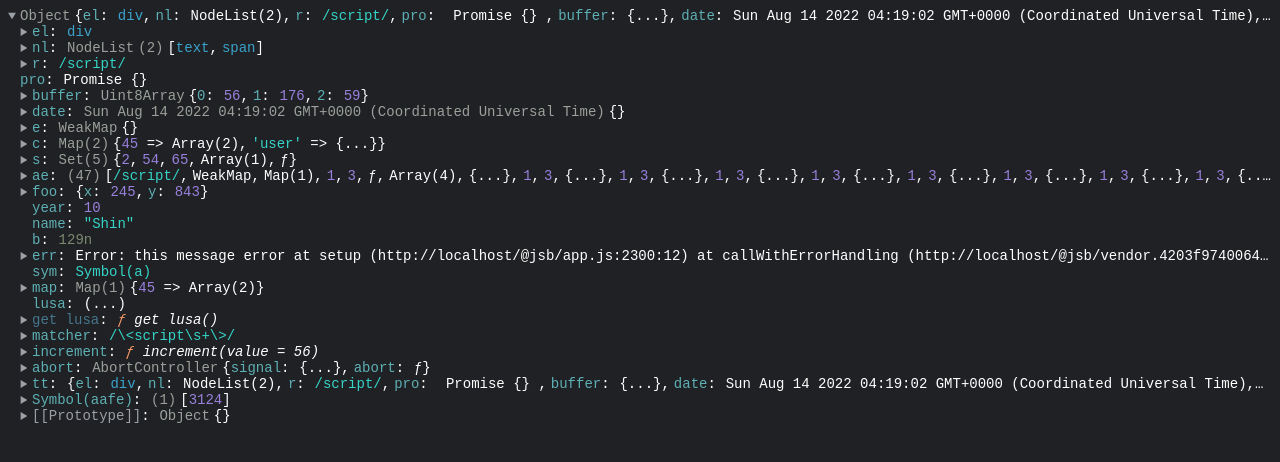
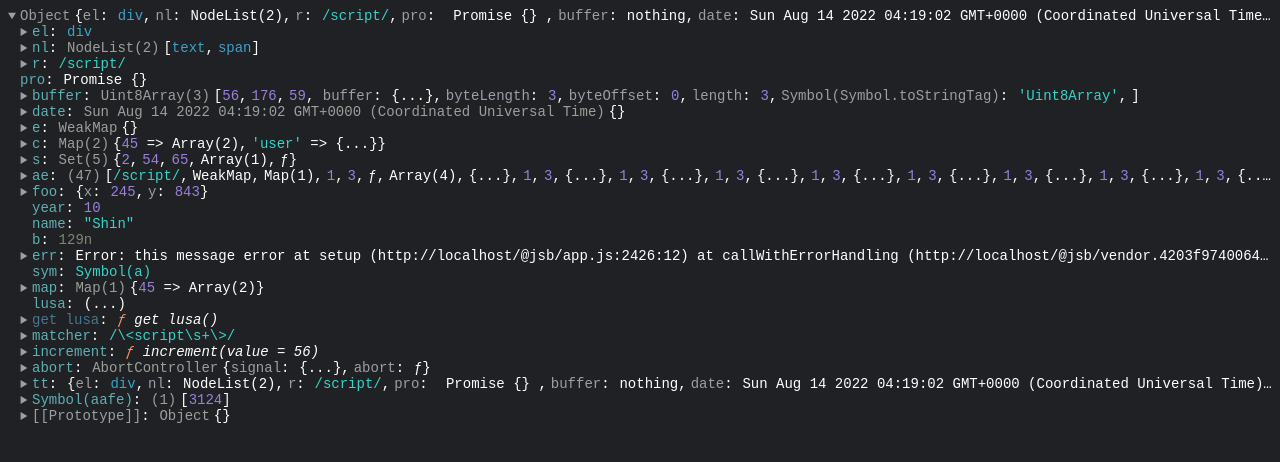
Before and after one commit to tachibana-shin/vue-console-feed, a Vue app: page / in a window 1280 px wide. Both pictures are taken after a click on the element 640 px from the left and 16 px from the top of the page. Shown: the top 462 px of the page. Built offline with nearby package versions, Linux system fonts and the light colour scheme.

Commit message:
add support TypedArray

```diff
--- a/src/components/ConsoleValue.vue
+++ b/src/components/ConsoleValue.vue
@@ -152,7 +152,7 @@
     <slot />
     <span class="array-size" v-if="!hideNameObject">{{ data["@name"] }}</span
     >{<template v-for="(item, name) in data['@des']?.['@value']" :key="name">
-      <PropName :hidden="item['@hidden']" :name="name + ''" />
+      <PropName :hidden="item['@hidden']" :name="name + ''" preview />
       <ConsoleValueStatic :data="item['@value']" hide-name-object />
       <span class="comma" v-if="name !== data['@des']!['@lastKey']"
         >,</span
@@ -232,33 +232,44 @@
     </template>
   </Collapse>
   <Collapse
-    v-else-if="data['@t'] === 'array'"
+    v-else-if="data['@t'] === 'array' || data['@t'] === 'typedarray'"
     :flat="flat"
     :disable-magic="data['@first']"
   >
-    <slot />
-    <span class="array-size" v-if="data['@name']">{{ data["@name"] }}</span>
-    <span class="array-size"
-      >({{ data["@real"].length["@value"]["@value"] }})</span
-    >[<template
-      v-for="item in +data['@real'].length['@value']['@value']"
+    <slot /><span class="array-size mr-0" v-if="data['@name']">{{
+      data["@name"]
+    }}</span
+    ><span class="array-size">({{ data["@size"] }})</span>[<template
+      v-for="item in data['@size']"
       :key="item"
     >
       <ConsoleValueStatic
         :data="(data['@real'][item - 1]['@value'] as Exclude<typeof data['@real'][0]['@value'], Data.GetSetter>)"
         hide-name-object
       />
-      <span
-        v-if="+data['@real'].length['@value']['@value'] > item"
-        class="comma"
-        >,</span
-      > </template
+      <span v-if="data['@size'] > item" class="comma">,</span>
+    </template>
+    <!-- addons for TypedArray -->
+    <template v-if="data['@t'] === 'typedarray'"
+      >,
+      <template v-for="key in extendsKeysTypedArray" :key="key">
+        <PropName
+          :hidden="data['@real'][key.toString()]['@hidden']"
+          :name="key.toString()"
+          preview
+        />
+        <!-- {{item}} -->
+        <ConsoleValueStatic
+          :data="data['@real'][key.toString()]['@value']"
+          hide-name-object
+        />
+        <span class="comma">,</span>
+      </template> </template
     >]
+    <!-- //addons for TypedArray -->
 
     <template v-slot:summary-opened>
-      <slot />{{ data["@name"] ?? "Array" }} ({{
-        data["@real"].length["@value"]["@value"]
-      }})
+      <slot />{{ data["@name"] ?? "Array" }}({{ data["@size"] }})
     </template>
 
     <template v-slot:content>
@@ -381,6 +392,7 @@ import PropName from "./PropName.vue"
 import ConsoleValueStatic from "./ConsoleValueStatic.vue"
 import _GetterField from "./GetterField.vue"
 import { DefineComponent, useAttrs } from "vue"
+import { keys as extendsKeysTypedArray } from "../logic/getOwnDescriptorsTypedArray"
 
 const attrs = useAttrs()
 
--- a/src/components/PropName.vue
+++ b/src/components/PropName.vue
@@ -4,6 +4,7 @@
     :class="{
       propHidden: hidden,
       proto: name.startsWith('[['),
+      propPreview: preview
     }"
     >{{ name }}<span class="is">:</span>
   </span>
@@ -13,6 +14,8 @@
 defineProps<{
   hidden: boolean;
   name: string;
+
+  preview?: boolean
 }>();
 </script>
 
--- a/src/components/styles.scss
+++ b/src/components/styles.scss
@@ -31,6 +31,9 @@
 }
 .propHidden {
   color: #45778f;
+}
+.propPreview {
+  color:#9aa0a6
 }
 .is {
   color: #fff;
@@ -74,3 +77,7 @@
 .inline {
   display: inline
 }
+
+.mr-0 {
+  margin-right: 0;
+}
--- a/src/logic/Encode.ts
+++ b/src/logic/Encode.ts
@@ -8,6 +8,8 @@ import { getOwnDescriptorsIn } from "./getOwnDescriptorsIn"
 import { getOwnDescriptorsRegExp } from "./getOwnDescriptorsRegExp"
 import { getValue } from "./getValue"
 import { isPromise } from "./isPromise"
+import { isTypedArray } from "./isTypedArray"
+import { getOwnDescriptorsTypedArray } from "./getOwnDescriptorsTypedArray"
 // eslint-disable-next-line @typescript-eslint/no-namespace
 export namespace Data {
   export interface String {
@@ -77,6 +79,7 @@ export namespace Data {
         | Element
         | Promise
         | Date
+        | TypedArray
     }
   }
   export interface Link {
@@ -133,6 +136,21 @@ export namespace Data {
     "@first": boolean
     "@value": string
     "@real": objReal
+  }
+  export interface TypedArray extends Omit<Array, "@t"> {
+    "@t": "typedarray"
+    "@real": Array["@real"] & {
+      buffer: {
+        "@hidden": true
+        "@value": unknown // Buffer
+      }
+      byteLength: Array["@real"]["length"]
+      byteOffset: Array["@real"]["length"]
+      [Symbol.toStringTag]: {
+        "@hidden": true
+        "@value": string
+      }
+    }
   }
 }
 
@@ -238,7 +256,8 @@ export function Encode(
   | Data.Array
   | Data.Element
   | Data.Promise
-  | Data.Date {
+  | Data.Date
+  | Data.TypedArray {
   if (data instanceof Error) {
     const meta: Data.Error = {
       "@t": "error",
@@ -297,7 +316,7 @@ export function Encode(
         "@code": first ? data.toString() : "",
         "@name": name,
         "@first": first,
-        "@real": linkReal ? createLinkObject(data) : encodeObject(data, data)
+        "@real": linkReal ? createLinkObject(data) : encodeObject(data)
       }
       return meta
     }
@@ -318,7 +337,7 @@ export function Encode(
           "@flags": data.flags,
           "@source": data.source,
           // わかない。ぜんぜんわかない！
-          "@real": encodeObject(data, data)
+          "@real": encodeObject(data, getOwnDescriptorsRegExp(data))
         }
         return meta
       }
@@ -340,14 +359,24 @@ export function Encode(
           "@size": data.length,
           "@name": data instanceof NodeList ? "NodeList" : undefined,
           "@first": first,
-          "@real": encodeObject(data, data) as ReturnType<
-            typeof encodeObject
-          > & {
+          "@real": encodeObject(data) as ReturnType<typeof encodeObject> & {
             length: {
               "@hidden": boolean
               "@value": Data.Number
             }
           }
+        }
+
+        return meta
+      }
+
+      if (isTypedArray(data)) {
+        const meta: Data.TypedArray = {
+          "@t": "typedarray",
+          "@first": first,
+          "@size": data.length,
+          "@name": (data as unknown as any)[Symbol.toStringTag],
+          "@real": encodeObject(data, getOwnDescriptorsTypedArray(data)) as Data.TypedArray["@real"]
         }
 
         return meta
@@ -371,7 +400,7 @@ export function Encode(
               "@value": Encode((data as unknown as any).size, false, false)
             },
             // わかない。ぜんぜんわかない！
-            ...encodeObject(data, data)
+            ...encodeObject(data)
           }
         }
         return meta
@@ -493,7 +522,7 @@ export function Encode(
         "@name": data.constructor?.name ?? null,
         "@first": first,
         // わかない。ぜんぜんわかない！
-        "@real": linkReal ? createLinkObject(data) : encodeObject(data, data),
+        "@real": linkReal ? createLinkObject(data) : encodeObject(data),
         "@des": linkReal ? createPreviewObject(data) : null
       }
       return meta
@@ -513,6 +542,7 @@ export namespace DataPreview {
   export type Element = Pick<Data.Element, "@t" | "@name">
   export type Promise = Pick<Data.Promise, "@t">
   export type Date = Pick<Data.Date, "@t" | "@value">
+  export type TypedArray = Pick<Data.TypedArray, "@t" | "@size" | "@name">
 
   export interface objReal {
     [name: string]: {
@@ -528,6 +558,7 @@ export namespace DataPreview {
         | Element
         | Promise
         | Date
+        | TypedArray
         | Data.String
         | Data.Number
         | Data.BigInt
@@ -614,6 +645,19 @@ function createPreviewObject(data: object): {
             }
           ]
         }
+        if (isTypedArray(value)) {
+          return [
+            name,
+            /* object */ {
+              "@hidden": !meta.enumerable,
+              "@value": {
+                "@t": "typedarray",
+                "@name": (value as unknown as any)[Symbol.toStringTag],
+                "@size": value.length
+              }
+            }
+          ]
+        }
 
         if (isDom(value)) {
           return [
@@ -683,7 +727,7 @@ function createPreviewObject(data: object): {
 }
 function encodeObject(
   data: object | Function | RegExp,
-  receiver = data,
+  extendsPropertyDescriptors?: Record<string, PropertyDescriptor>,
   proto: object | Function = Object.getPrototypeOf(data)
 ): Data.objReal {
   const meta = Object.fromEntries(
@@ -691,7 +735,7 @@ function encodeObject(
       Object.assign(
         getOwnDescriptorsIn(data),
         Object.getOwnPropertyDescriptors(data),
-        data instanceof RegExp ? getOwnDescriptorsRegExp(data) : undefined
+        extendsPropertyDescriptors //data instanceof RegExp ? getOwnDescriptorsRegExp(data) : undefined
       )
     ).map(([name, meta]): [string, Data.objReal[""]] => {
       const { value } = meta
@@ -705,7 +749,7 @@ function encodeObject(
             "@hidden": !meta.enumerable,
             "@value": {
               "@t": "gs",
-              "@value": createLinkObject(() => getValue(data, name, receiver)), //meta.get?.(),
+              "@value": createLinkObject(() => getValue(data, name, data)), //meta.get?.(),
               "@at": at
             }
           }
--- a/src/logic/getOwnDescriptorsRegExp.ts
+++ b/src/logic/getOwnDescriptorsRegExp.ts
@@ -1,17 +1,18 @@
 import { entries } from "./entries"
 
-const proto = Object.getPrototypeOf(/a/)
+const keys = entries(Object.getOwnPropertyDescriptors(RegExp.prototype))
 export function getOwnDescriptorsRegExp(reg: RegExp) {
   const des: Record<string, PropertyDescriptor> = {}
 
-  entries(Object.getOwnPropertyDescriptors(proto)).forEach(([name, meta]) => {
-    const { value } = meta
+  keys.forEach(([name, meta]) => {
+    const { value, enumerable } = meta
     if (name === "lastIndex") return
 
     if (typeof value !== "function")
       des[name.toString()] = {
         // eslint-disable-next-line @typescript-eslint/no-explicit-any
-        value: (reg as unknown as any)[name]
+        value: (reg as unknown as any)[name],
+        enumerable
       }
   })
 
--- /dev/null
+++ b/src/logic/getOwnDescriptorsTypedArray.ts
@@ -0,0 +1,38 @@
+import { getValue } from "./getValue"
+import { TypedArray } from "./isTypedArray"
+
+/*
+BYTES_PER_ELEMENT: 1
+constructor: ƒ Uint8Array()
+buffer: (...)
+byteLength: (...)
+byteOffset: (...)
+length: (...)
+Symbol(Symbol.toStringTag): undefined
+*/
+export const keys = [
+  // "BYTES_PER_ELEMENT",
+  "buffer",
+  "byteLength",
+  "byteOffset",
+  "length",
+  Symbol.toStringTag
+]
+export function getOwnDescriptorsTypedArray(typed: TypedArray) {
+  const des: Record<string, PropertyDescriptor> = {}
+
+  keys.forEach((name) => {
+    // ([name, meta])
+    const value = getValue(typed, name, typed)
+    const enumerable = false
+
+    if (typeof value !== "function")
+      des[name.toString()] = {
+        // eslint-disable-next-line @typescript-eslint/no-explicit-any
+        value: (typed as unknown as any)[name],
+        enumerable
+      }
+  })
+
+  return des
+}
--- /dev/null
+++ b/src/logic/isTypedArray.ts
@@ -0,0 +1,23 @@
+const types = [
+  Int8Array,
+  Uint8Array,
+  Uint8ClampedArray,
+
+  Int16Array,
+  Uint16Array,
+
+  Int32Array,
+  Uint32Array,
+
+  Float32Array,
+  Float64Array,
+
+  BigInt64Array,
+  BigUint64Array
+]
+
+export type TypedArray = typeof types[0]
+
+export function isTypedArray(arr: any): arr is TypedArray {
+  return types.some((item) => arr instanceof item)
+}
```
Also changed, not shown: 1 other file (tests, documents, lock files or other folders).
